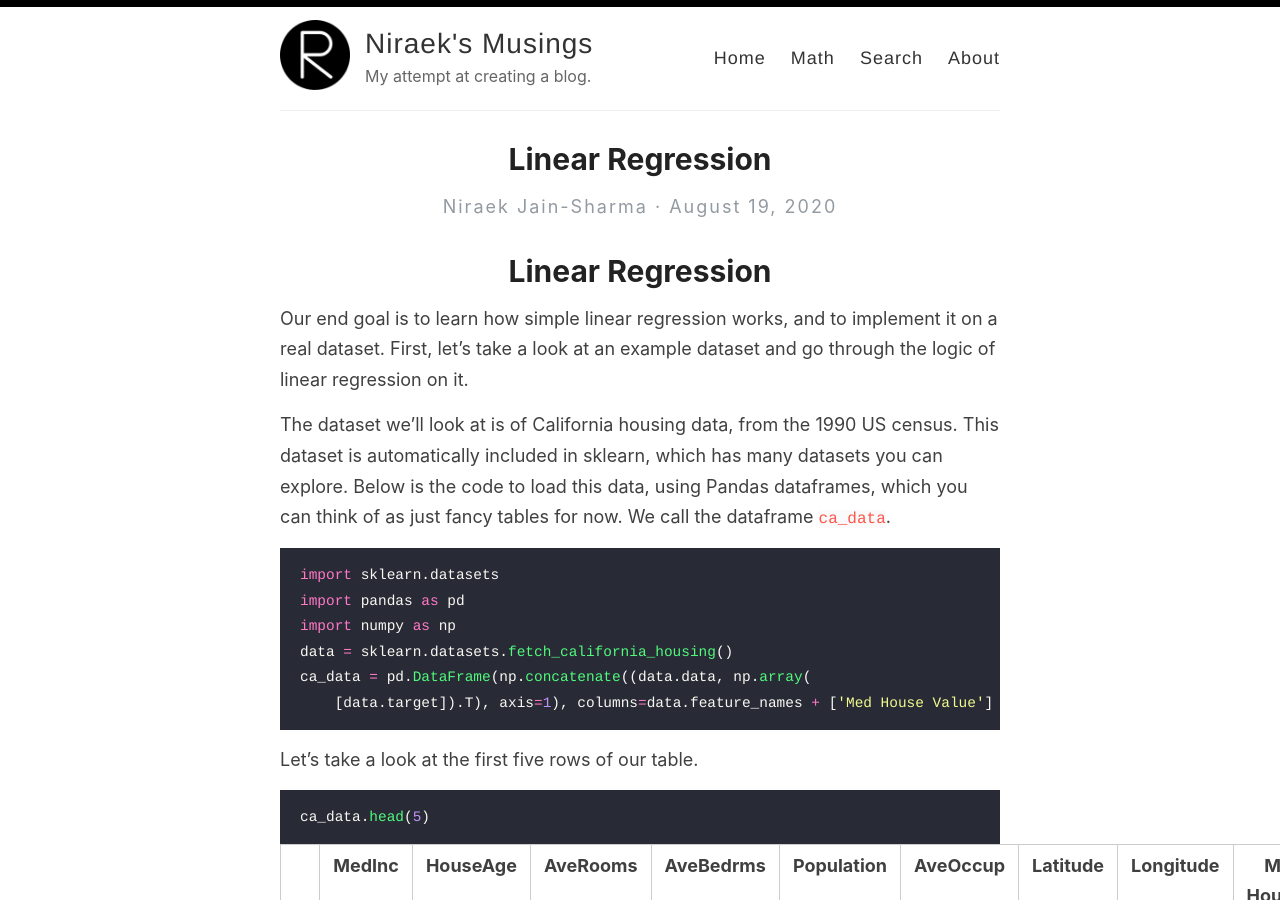
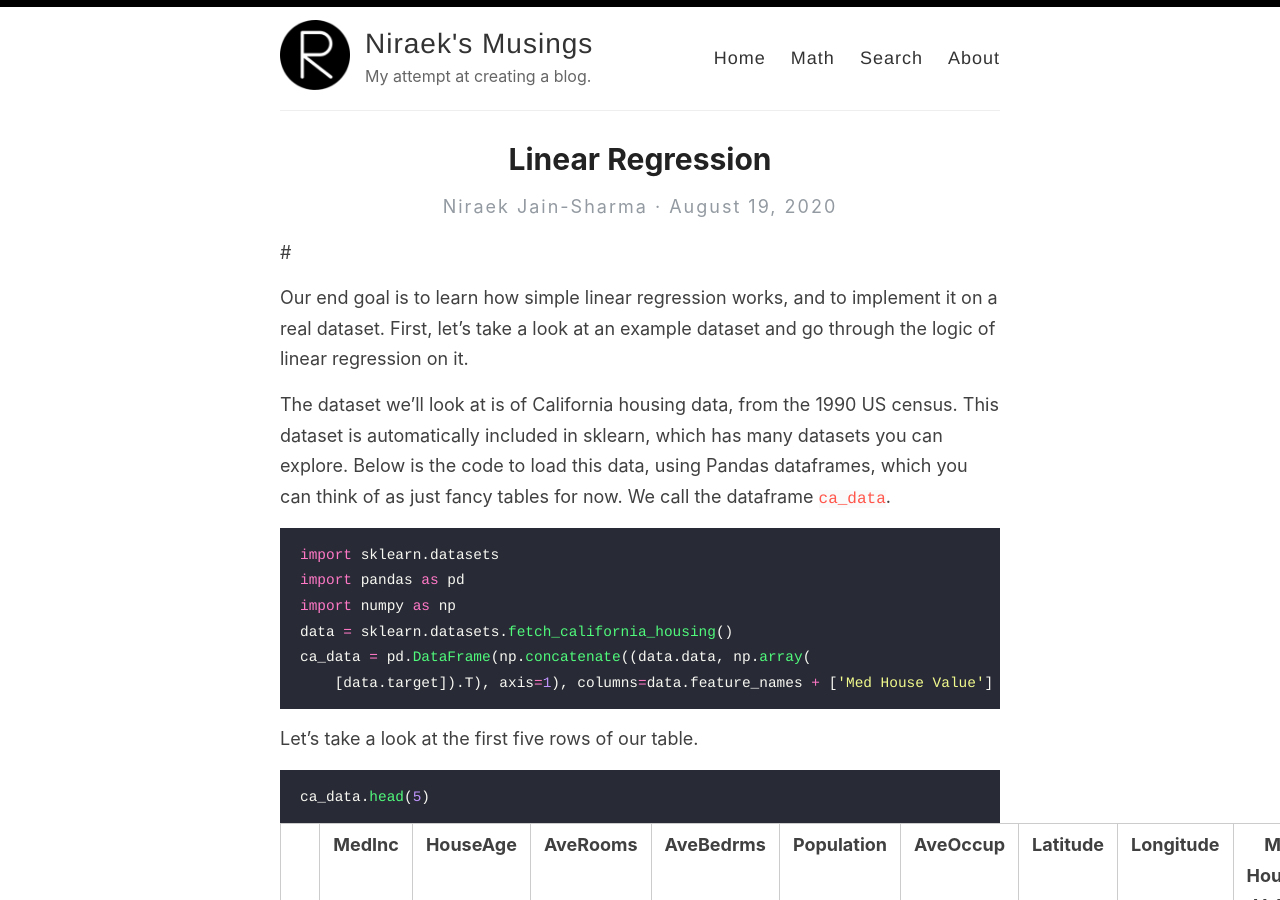
Before and after one commit to niraekjs/niraek.github.io, a Jekyll site: the page built from _posts/2020-08-19-Linear-Regression.md, in a window 1280 px wide and 900 px high. Built offline with Jekyll 4.4.1, drawn with Linux system fonts in a browser that asks for light colours; our own code applies the rules of GitHub Pages for plain Markdown files.

Commit message:
Update 2020-08-19-Linear-Regression.md

```diff
--- a/_posts/2020-08-19-Linear-Regression.md
+++ b/_posts/2020-08-19-Linear-Regression.md
@@ -1,4 +1,4 @@
-# Linear Regression
+#
 
 
 
```
